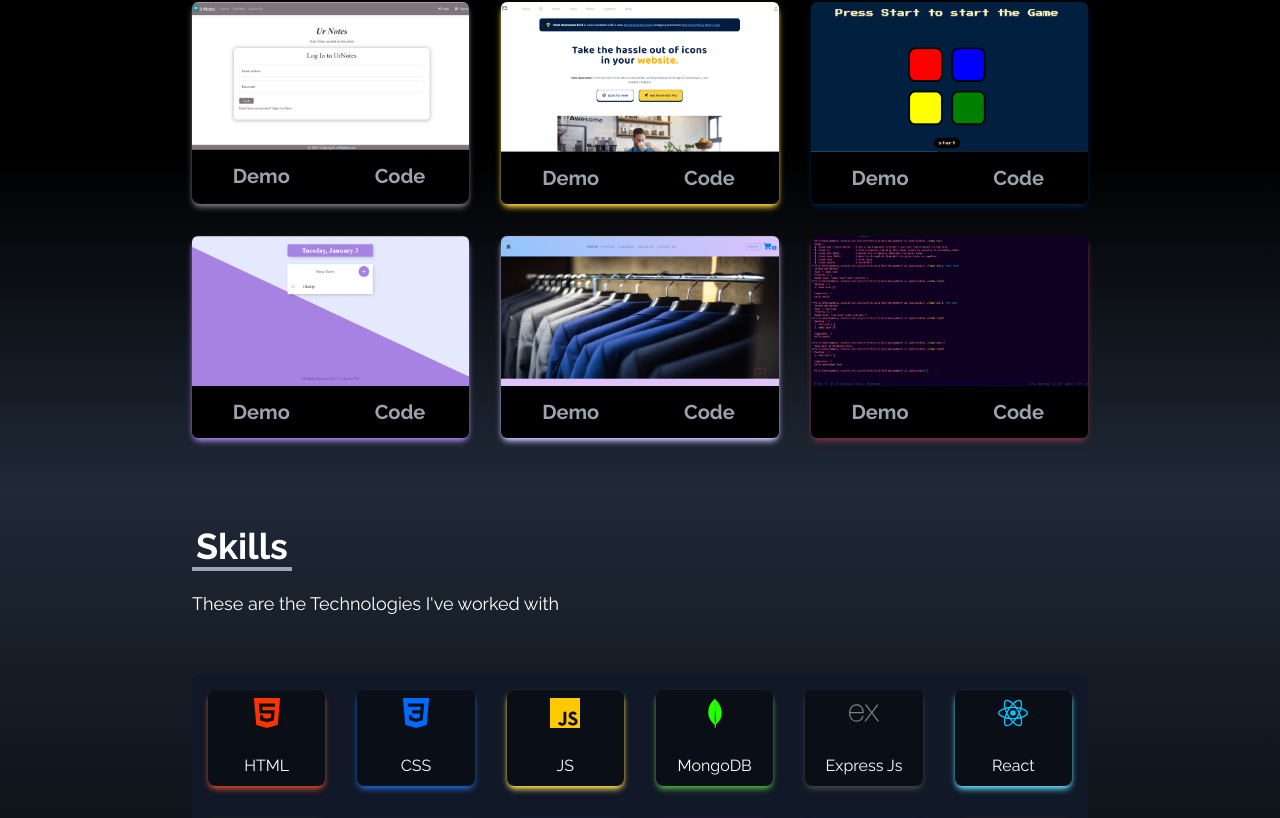
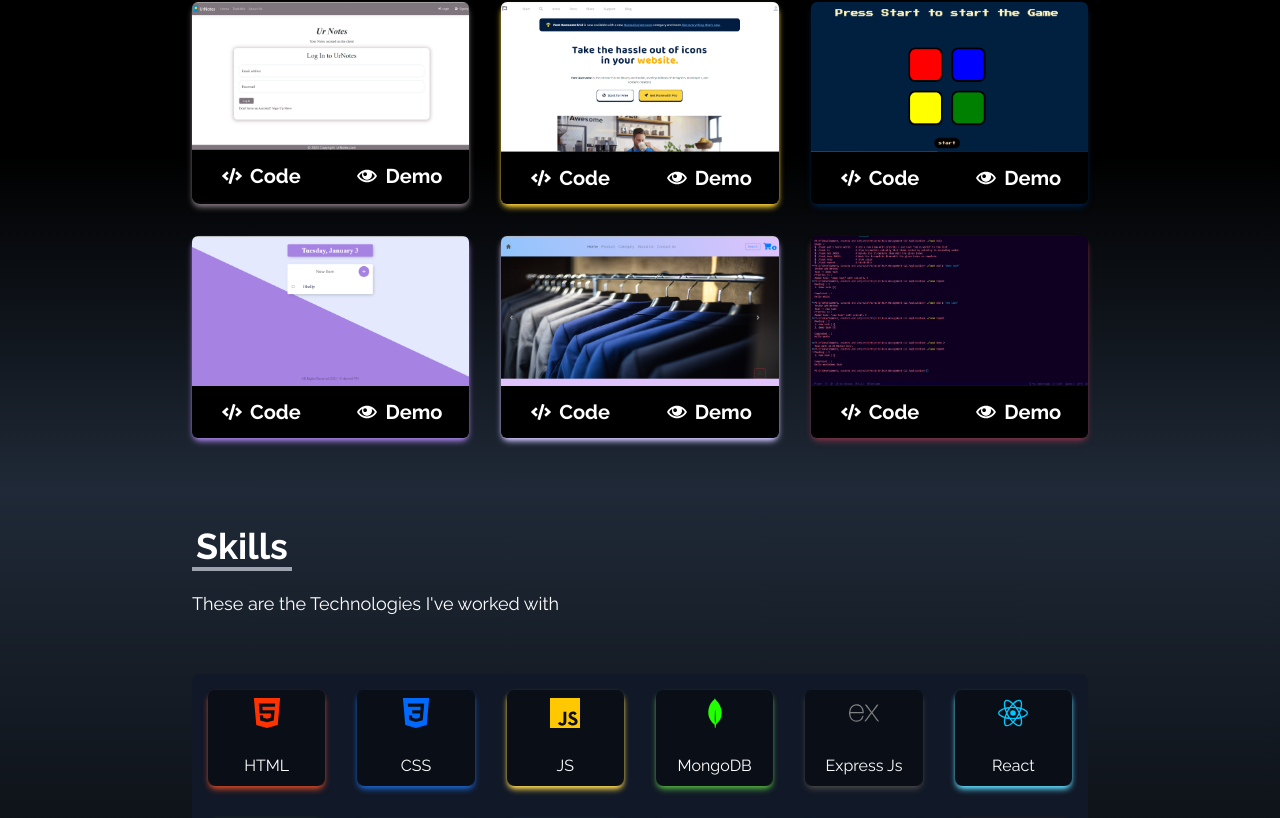
Before and after one commit to dhawal-793/DevFolio, a React (Vite) app: page / in a window 1280 px wide. Shown: the part 1782-2600 px from the top of the page. Built offline with nearby package versions, Linux system fonts and the light colour scheme.

Commit message:
Some bug fixes and a updated some styles

```diff
--- a/src/components/Home.jsx
+++ b/src/components/Home.jsx
@@ -8,7 +8,7 @@ const Home = () => {
 
     return (
         <div name='Home' className=' outline-blue-500 h-screen min-h-[80vh] w-full bg-gradient-to-b from-black via-black to-gray-800 '>
-            <div className='section justify-between items-center md:flex-row'>
+            <div className='section gap-28 md:gap-1 md:justify-between items-center md:flex-row'>
 
                 <div className='flex flex-col gap-3 justify-center text-gray-200 w-max md:w-3/5'>
                     <h2 className=' text-6xl lg:text-7xl font-bold '>Hi There,</h2>
--- a/src/components/Project.jsx
+++ b/src/components/Project.jsx
@@ -1,5 +1,7 @@
 import React from 'react'
 import Card from './Card';
+import { FaRegEye, FaCode } from "react-icons/fa"
+import { ImEye } from "react-icons/im"
 import CardCover from './CardCover';
 const Project = ({ project: { img, demo, code, description, style = { shadow: "shadow-gray-500", cover: "from-gray-500" } } }) => {
     return (
@@ -10,21 +12,22 @@ const Project = ({ project: { img, demo, code, description, style = { shadow: "s
                 <CardCover text={description} style={style} />
             </div>
             <div className='flex justify-center items-center rounded-b-md'>
-                <ProjectsLink name="Demo" style={"rounded-bl-md " + style.cover} link={demo} />
-                <ProjectsLink name="Code" style={"rounded-br-md " + style.cover} link={code} />
+                <ProjectsLink name="Code" style={"rounded-bl-md " + style.cover} link={code} />
+                <ProjectsLink name="Demo" style={"rounded-br-md " + style.cover} link={demo} />
             </div>
         </Card>
     )
 }
 
-export default Project
+export default Project;
 
 
 const ProjectsLink = ({ name, link, style }) => {
     return (
         <a href={link} target="_blank" rel="noreferrer"
-            className={` w-1/2 py-3 text-center text-gray-400 font-bold text-xl bg-black hover:bg-gradient-to-t cursor-pointer ${style} to-black duration-500 `}>
-            {name}
+            className={` w-1/2 py-3 text-center  font-bold text-xl bg-black hover:bg-gradient-to-t cursor-pointer ${style} to-black duration-500 flex justify-center items-center text-white`}>
+
+            {name === "Code" ? <FaCode size={20} /> : <ImEye size={20} />} <span className='pl-2'>{name}</span>
         </a>
     )
 }
--- a/src/index.css
+++ b/src/index.css
@@ -36,6 +36,6 @@
     @apply flex flex-col  w-full h-full max-w-screen-lg px-10 md:px-16 mx-auto py-4;
   }
   .form-input {
-    @apply pt-[0.65rem] pb-[0.4rem] pl-10 bg-transparent border-2 rounded-md border-gray-400 placeholder:text-gray-500 text-gray-500 focus:outline-none w-full focus:text-white focus:border-white;
+    @apply pt-[0.65rem] pb-[0.4rem] px-10  bg-transparent border-2 rounded-md border-gray-400 placeholder:text-gray-500 text-gray-500 focus:outline-none w-full focus:text-white focus:border-white;
   }
 }
```
